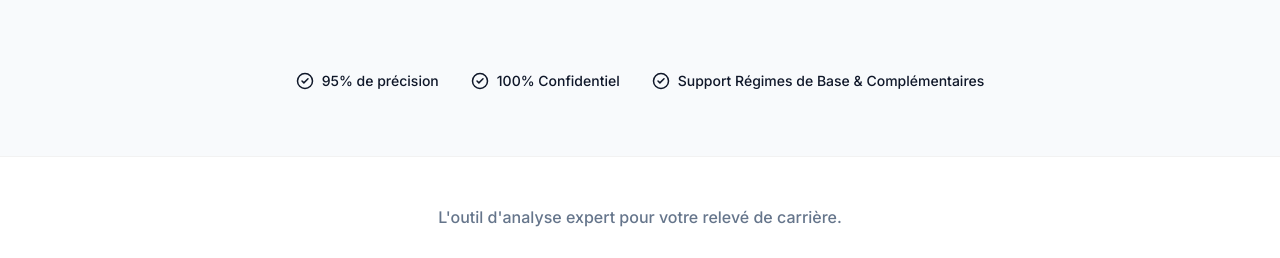
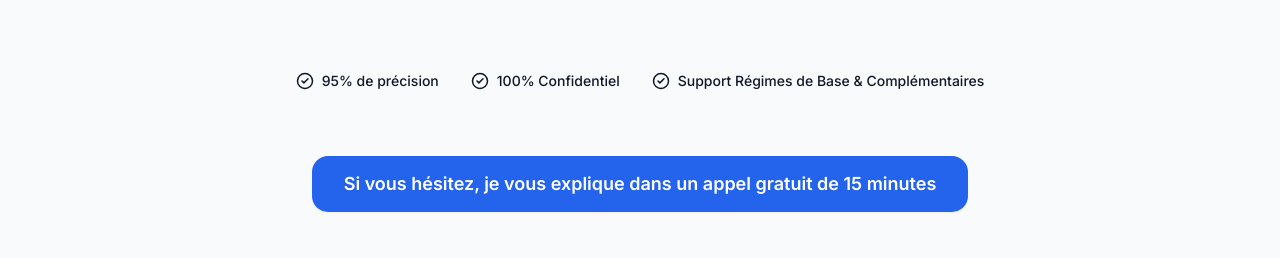
Before and after one commit to hologramconseils/ris-pro, a React (Vite) app in the folder frontend/: page / in a window 1280 px wide. Shown: the part 688-946 px from the top of the page. Built offline with nearby package versions, Linux system fonts and the light colour scheme; no server answers.

Commit message:
feat: global audit and compliance check for RIS Pro V2 (credits, security, UI/UX)

```diff
--- a/frontend/src/config/labels.ts
+++ b/frontend/src/config/labels.ts
@@ -11,10 +11,10 @@ export const LABELS = {
   CTA_LOGIN: "Se connecter",
   CTA_LOGOUT: "Se déconnecter",
   CTA_REFRESH_STATUS: "Actualiser mon statut",
-  CTA_CONSULTATION_CALL: "Si vous hésitez, je vous explique dans un appel gratuit de 15 minutes",
+  CTA_CALL: "Si vous hésitez, je vous explique dans un appel gratuit de 15 minutes",
 
   // Payment related
-  PAYMENT_REQUIRED: "Accédez à l’analyse complète pour 29€",
+  PAYMENT_REQUIRED: "Accédez à l’analyse détaillée pour 29€",
   PAYMENT_SUCCESS: "Accédez à votre bilan détaillé",
   PAYMENT_RENEW: "Vous avez utilisé vos 4 analyses. Renouvelez pour 4 nouvelles analyses (29€)",
   PAYMENT_SECURE: "Paiement 100% sécurisé via Stripe",
--- a/frontend/src/index.css
+++ b/frontend/src/index.css
@@ -228,23 +228,60 @@ a:hover {
 }
 .animate-pulse-subtle { animation: pulse-subtle 2s infinite; }
 
-/* Animations Premium CTA */
-@keyframes ctaPulseZoom {
-  0% { transform: scale(1); }
-  50% { transform: scale(1.02); }
-  100% { transform: scale(1); }
+/* Animations Premium CTA (PRD Compliance) */
+.btn-cta-premium {
+  position: relative;
+  overflow: hidden;
+  transition: transform 0.4s cubic-bezier(0.4, 0, 0.2, 1);
+  color: #FFFFFF !important;
+  display: inline-flex;
+  align-items: center;
+  justify-content: center;
 }
 
-@keyframes ctaShimmer {
-  0% { opacity: 1; }
-  50% { opacity: 0.96; }
-  100% { opacity: 1; }
+.btn-cta-premium:hover {
+  transform: scale(1.03); /* Zoom extrêmement léger */
+  color: #FFFFFF !important;
+  box-shadow: 0 8px 20px -5px rgba(37, 99, 235, 0.4);
 }
 
-.btn-premium-hover:hover {
-  animation: ctaPulseZoom 2.5s ease-in-out infinite, ctaShimmer 3s ease-in-out infinite;
-  color: var(--text-inverse) !important;
-  box-shadow: 0 10px 25px -5px rgba(37, 99, 235, 0.4);
+/* Scintillement du texte */
+.btn-cta-premium span {
+  position: relative;
+  z-index: 1;
+}
+
+.btn-cta-premium::after {
+  content: "";
+  position: absolute;
+  top: -50%;
+  left: -150%;
+  width: 200%;
+  height: 200%;
+  background: linear-gradient(
+    45deg,
+    transparent,
+    rgba(255, 255, 255, 0.2),
+    transparent
+  );
+  transform: rotate(45deg);
+  transition: 0.5s;
+  pointer-events: none;
+}
+
+.btn-cta-premium:hover::after {
+  left: 100%;
+  transition: 0.8s;
+}
+
+@keyframes text-shimmer {
+  0% { opacity: 0.9; }
+  50% { opacity: 1; text-shadow: 0 0 5px rgba(255, 255, 255, 0.4); }
+  100% { opacity: 0.9; }
+}
+
+.btn-cta-premium:hover span {
+  animation: text-shimmer 2s infinite ease-in-out;
 }
 
 /* Status Badges */
--- a/frontend/src/pages/Bilan.jsx
+++ b/frontend/src/pages/Bilan.jsx
@@ -237,6 +237,18 @@ export default function Bilan() {
           ))}
         </div>
 
+        <div className="flex flex-col items-center gap-4 mt-8 mb-12">
+          <a
+            href="https://calendly.com/hologramconseils/reservez-votre-appel-strategique"
+            target="_blank"
+            rel="noopener noreferrer"
+            className="btn btn-secondary btn-cta-premium"
+            style={{ padding: '1rem 2rem' }}
+          >
+            <span>{LABELS.CTA_CALL}</span>
+          </a>
+        </div>
+
       </div>
     </div>
   )
--- a/frontend/src/pages/Diagnostic.jsx
+++ b/frontend/src/pages/Diagnostic.jsx
@@ -286,8 +286,8 @@ export default function Diagnostic() {
                 </div>
               )}
 
-              <button type="submit" className="btn btn-primary btn-premium-hover mt-2 w-full" disabled={authLoading}>
-                {authLoading ? <Loader2 className="animate-spin" /> : `Créer mon compte et ${LABELS.CTA_PAY || 'Payer 29€'}`}
+              <button type="submit" className="btn btn-primary btn-cta-premium mt-2 w-full" disabled={authLoading}>
+                <span>{authLoading ? <Loader2 className="animate-spin" /> : `Créer mon compte et ${LABELS.CTA_PAY || 'Payer 29€'}`}</span>
               </button>
             </form>
           ) : showAuthChoice ? (
@@ -299,22 +299,26 @@ export default function Diagnostic() {
                 Se connecter
               </button>
               <button
-                className="btn btn-primary flex-1 btn-premium-hover"
+                className="btn btn-primary flex-1 btn-cta-premium"
                 onClick={() => { setShowSignup(true); setShowAuthChoice(false); }}
               >
-                Créer mon compte et payer 29€
+                <span>Créer mon compte et payer 29€</span>
               </button>
             </div>
           ) : (
             <>
-              <button className="btn btn-primary btn-premium-hover" onClick={handleAction}>
+              <button className="btn btn-primary btn-cta-premium" onClick={handleAction} style={{ padding: '1.2rem 2.5rem' }}>
+                <span>
                 {profile?.role === 'admin' || user?.email === 'btsaulnerond@icloud.com'
                   ? "Accéder au bilan complet (Admin)"
                   : (user
                       ? (profile?.analysis_credits > 0
                           ? `${LABELS.CTA_CONTINUE_ANALYSIS} (crédits restants : ${profile.analysis_credits}/4)`
-                          : (profile?.is_paid ? LABELS.PAYMENT_RENEW : LABELS.PAYMENT_REQUIRED))
-                      : "Se connecter ou créer mon compte pour débloquer (29€)")}
+                          : (profile?.is_paid
+                              ? LABELS.PAYMENT_RENEW
+                              : LABELS.PAYMENT_REQUIRED))
+                      : LABELS.PAYMENT_REQUIRED)}
+                </span>
                 <ChevronRight size={20} />
               </button>
               <div className="text-xs text-muted mt-4" style={{ display: 'flex', alignItems: 'center', gap: '0.5rem' }}>
@@ -329,9 +333,10 @@ export default function Diagnostic() {
             href="https://calendly.com/hologramconseils/reservez-votre-appel-strategique"
             target="_blank"
             rel="noopener noreferrer"
-            className="btn btn-primary btn-premium-hover"
+            className="btn btn-secondary btn-cta-premium"
+            style={{ padding: '1rem 2rem' }}
           >
-            {LABELS.CTA_CONSULTATION_CALL}
+            <span>{LABELS.CTA_CALL}</span>
           </a>
         </div>
 
--- a/frontend/src/pages/Home.jsx
+++ b/frontend/src/pages/Home.jsx
@@ -7,7 +7,7 @@ import { LABELS } from '../config/labels'
 
 export default function Home() {
   const navigate = useNavigate()
-  const { user } = useAuth()
+  const { user, profile } = useAuth()
   const [isDragging, setIsDragging] = useState(false)
   const [isUploading, setIsUploading] = useState(false)
   const [error, setError] = useState(null)
@@ -99,6 +99,15 @@ export default function Home() {
       <div className="flex flex-col items-center text-center animate-slide-up" style={{ maxWidth: '800px', margin: '0 auto', gap: '1.5rem' }}>
 
         <h1 className="text-4xl font-bold" style={{ letterSpacing: '-0.02em' }}>
+          {user && profile && (
+            <div className="flex justify-center mb-6">
+              <div className="badge badge-primary animate-fade-in" style={{ padding: '0.8rem 1.2rem', fontSize: '0.9rem', fontWeight: 'bold', background: 'var(--primary)', color: 'white' }}>
+                {profile.analysis_credits > 0
+                  ? `Analyse détaillée (crédits restants : ${profile.analysis_credits}/4)`
+                  : "Vous avez utilisé vos 4 analyses. Renouvelez pour 29€"}
+              </div>
+            </div>
+          )}
           Auditez votre relevé de carrière en <span style={{ color: 'var(--primary)' }}>quelques secondes.</span>
         </h1>
 
@@ -157,7 +166,8 @@ export default function Home() {
           </div>
         )}
 
-        <div className="flex items-center gap-8" style={{ marginTop: '3rem', flexWrap: 'wrap', justifyContent: 'center' }}>
+        <div className="flex flex-col items-center gap-8" style={{ marginTop: '3rem', flexWrap: 'wrap', justifyContent: 'center' }}>
+          <div className="flex gap-8 flex-wrap justify-center">
             <div className="flex items-center gap-2 text-sm font-medium">
               <CheckCircle2 size={18} className="text-success" />
               <span>95% de précision</span>
@@ -172,6 +182,19 @@ export default function Home() {
             </div>
           </div>
 
+          <div style={{ marginTop: '2rem' }}>
+            <a
+              href="https://calendly.com/hologramconseils/audit"
+              target="_blank"
+              rel="noopener noreferrer"
+              className="btn btn-secondary btn-cta-premium"
+              style={{ padding: '1rem 2rem', borderRadius: 'var(--radius-lg)' }}
+            >
+              <span>{LABELS.CTA_CALL}</span>
+            </a>
+          </div>
+        </div>
+
       </div>
 
       <style>{`
--- a/frontend/src/pages/Login.jsx
+++ b/frontend/src/pages/Login.jsx
@@ -2,6 +2,7 @@ import React, { useState } from 'react'
 import { useNavigate, useSearchParams } from 'react-router-dom'
 import { LogIn, ShieldAlert, Loader2, UserPlus } from 'lucide-react'
 import { supabase } from '../lib/supabase'
+import { LABELS } from '../config/labels'
 
 export default function Login() {
   const [isLogin, setIsLogin] = useState(true)
@@ -113,7 +114,7 @@ export default function Login() {
               ? 'Saisissez votre nouveau mot de passe pour sécuriser votre compte.'
               : (isLogin
                 ? 'Connectez-vous pour accéder à vos analyses illimitées.'
-                : 'Créez votre compte pour débloquer la version complète de RIS Pro.')}
+                : `Créez votre compte pour débloquer la version complète de ${LABELS.APP_NAME}.`)}
           </p>
         </div>
 
```
Also changed, not shown: 1 other file (tests, documents, lock files or other folders). Lines whose indentation alone changed are shown as unchanged.
